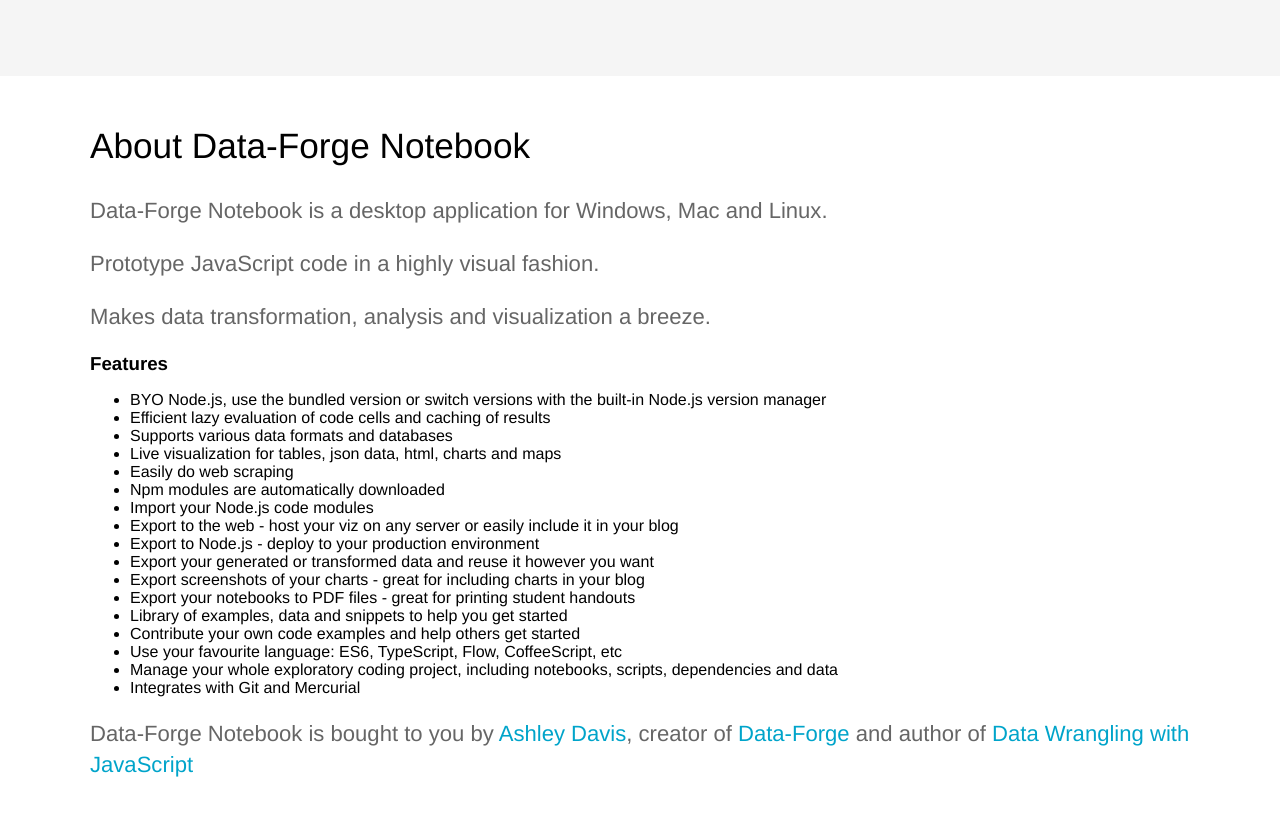
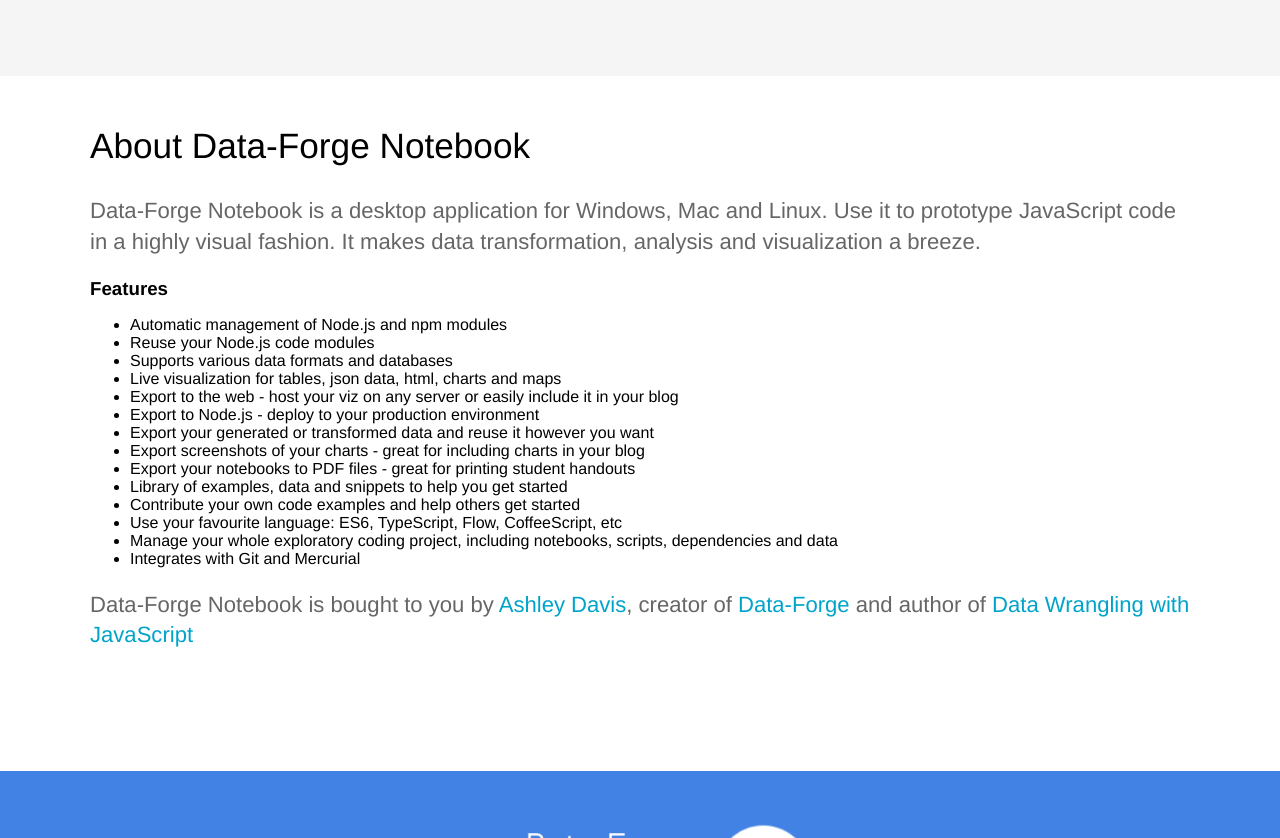
Before and after one commit to ashleydavis/data-forge-notebook-landing-page, a Jekyll site: the page built from index.html, in a window 1280 px wide and 900 px high, scrolled down 3200 px, cut to the strip 62-900 px from the top of the window. Built offline with Jekyll 4.4.1, drawn with Linux system fonts in a browser that asks for light colours.

Commit message:
Tweaked  the feature list.

```diff
--- a/index.html
+++ b/index.html
@@ -153,32 +153,23 @@
 		<div class="container flex">
 			<div class="text" style="padding-top: 50px" >
                 <h2>About Data-Forge Notebook</h2>
-                <p>Data-Forge Notebook is a desktop application for Windows, Mac and Linux.</p>
-                <p>Prototype JavaScript code in a highly visual fashion.</p>
-                <p>Makes data transformation, analysis and visualization a breeze.</p>
+                <p>Data-Forge Notebook is a desktop application for Windows, Mac and Linux.
+                Use it to prototype JavaScript code in a highly visual fashion.
+                It makes data transformation, analysis and visualization a breeze.</p>
 
                 <h3>Features</h3>
                 <ul>
                     <li>
-                        BYO Node.js, use the bundled version or switch versions with the built-in Node.js version manager
+                        Automatic management of Node.js and npm modules
                     </li>
                     <li>
-                        Efficient lazy evaluation of code cells and caching of results
+                        Reuse your Node.js code modules
                     </li>
                     <li>
                         Supports various data formats and databases
                     </li>
                     <li>
                         Live visualization for tables, json data, html, charts and maps
-                    </li>
-                    <li>
-                        Easily do web scraping
-                    </li>
-                    <li>
-                        Npm modules are automatically downloaded
-                    </li>
-                    <li>
-                        Import your Node.js code modules
                     </li>
                     <li>
                         Export to the web - host your viz on any server or easily include it in your blog
```
